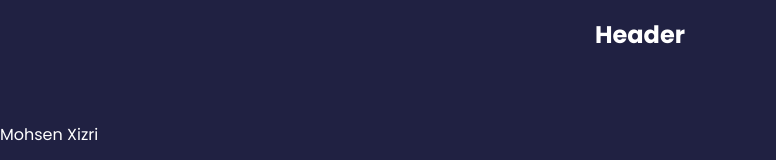
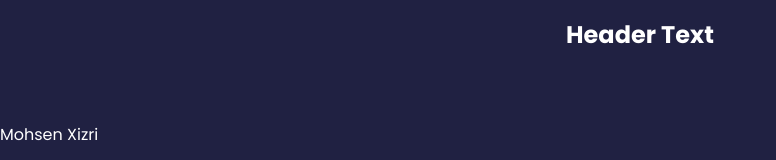
Before and after one commit to MohsenKhezri92/feedback-app-Contex, a React (Create React App) app: page / in a window 1280 px wide. Shown: the top 160 px of the page, without its empty margins (0-776 px from the left). Built offline with nearby package versions, Linux system fonts and the light colour scheme.

Commit message:
send props to component

```diff
--- a/src/App.js
+++ b/src/App.js
@@ -5,7 +5,7 @@ function App() {
 
   return (
     <>
-      <Header />
+      <Header text="Header Text" />
       <div className="App">
         <header className="App-header">Mohsen Xizri</header>
         <body></body>
--- a/src/components/Header.jsx
+++ b/src/components/Header.jsx
@@ -1,10 +1,10 @@
 import React from 'react'
 
-function Header() {
+function Header(props) {
   return (
     <header>
       <div className='container'>
-        <h2>Header</h2>
+        <h2>{props.text}</h2>
       </div>
     </header>
   )
```
